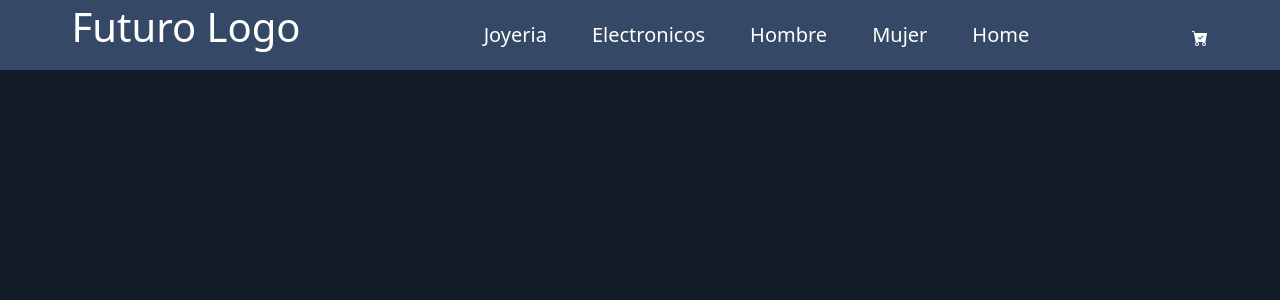
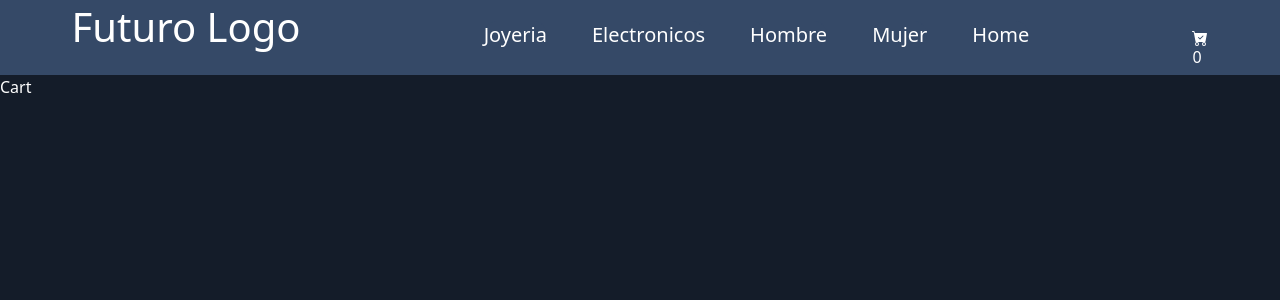
Before and after one commit to NicoCestari/distribuidora, a React (Create React App) app: page /cart in a window 1280 px wide. Shown: the top 300 px of the page. Built offline with nearby package versions, Linux system fonts and the light colour scheme.

Commit message:
Arreglos

```diff
--- a/src/App.js
+++ b/src/App.js
@@ -3,17 +3,22 @@ import ItemListContainer from "./pages/ItemListContainer/ItemListContainer";
 import Navbar from "./pages/NavBar/NavBar";
 import 'bootstrap/dist/css/bootstrap.min.css';
 import ItemDetailContainer from "./pages/ItemDetailContainer/ItemDetailContainer";
+import Cart from "./pages/Cart/Cart";
+import CartProvider from "./Context/CartProvider";
 
 
 function App() {
   return (
     <BrowserRouter>
+      <CartProvider>
         <Navbar />
         <Routes>
           <Route path="/" element={<ItemListContainer />} />
           <Route path="category/:id" element={<ItemListContainer />} />
           <Route path="/item/:id" element={<ItemDetailContainer />} />
+          <Route path="/cart" element={<Cart />} />
         </Routes>
+      </CartProvider>
     </BrowserRouter>
   );
 }
--- a/src/Components/ItemCount/ItemCount.jsx
+++ b/src/Components/ItemCount/ItemCount.jsx
@@ -1,9 +1,7 @@
-import { useState } from "react";
+
 import './styles.css';
 
-const ItemCount = () => {
-  const [ count, setCount] = useState (0);
-  const stock = 25;
+const ItemCount = ({ stock, count, setCount }) => {
 
   const onAdd = () => {
     if (count === stock) return;
--- a/src/Components/ItemDetail/ItemDetail.jsx
+++ b/src/Components/ItemDetail/ItemDetail.jsx
@@ -1,6 +1,25 @@
+import { useState } from 'react';
+import ItemCount from '../ItemCount/ItemCount';
+import { useNavigate } from 'react-router-dom';
 import './styles.css';
+import { useContext } from 'react';
+import { CartContext } from '../../Context/CartContext';
 
 const ItemDetail = ({ itemSelected }) => {
+  const [ count, setCount] = useState (0);
+  const { addItem } = useContext(CartContext);
+  const stock = 5;
+
+  const addToCart = () => {
+    addItem(itemSelected, count);
+  };
+
+
+  const navigate = useNavigate();
+
+  const handleNavigation = () => {
+    navigate('/cart');
+  };
 
   return (
     <div className="detail-container">
@@ -12,6 +31,11 @@ const ItemDetail = ({ itemSelected }) => {
       <div>
         <p className='detail-p'>${itemSelected?.price}</p>
       </div>
+      <div>
+        <button className='btn-btn-primary' onClick={addToCart}>Agregar al carrito</button>
+        <ItemCount count={count} setCount={setCount} stock={stock}/>
+        <button className='btn-btn-primary' onClick={handleNavigation}>Comprar</button>
+      </div>
 
     </div>
   );
--- a/src/Components/ItemDetail/styles.css
+++ b/src/Components/ItemDetail/styles.css
@@ -38,3 +38,8 @@ img {
     max-width: 100px;
     height: auto;
 }
+
+.btn-btn-primary{
+    background-color: #141c29;
+    color: white;
+}
--- /dev/null
+++ b/src/Context/CartContext.js
@@ -0,0 +1,3 @@
+import { createContext } from "react"
+
+export const CartContext = createContext();
--- /dev/null
+++ b/src/Context/CartProvider.js
@@ -0,0 +1,31 @@
+import { useEffect, useState } from "react";
+import { CartContext } from "./CartContext";
+
+
+const CartProvider = ({ children }) => {
+    const [products, setProducts] = useState([]);
+    const [productQuantity, setProductQuantity] = useState(0);
+
+    const addItem = (product, quantity) => {
+        setProducts([
+            ...products, {
+                ...products, quantity
+            },
+        ]);
+
+    };
+    useEffect(() => {
+        setProductQuantity(
+            products.reduce((acc, product) => acc + product.quantity, 0),
+            0
+        );
+    }, [products]);
+
+    return (
+        <CartContext.Provider value={{ products, addItem, productQuantity }}>
+            {children}
+        </CartContext.Provider>
+    );
+};
+
+export default CartProvider;
--- /dev/null
+++ b/src/pages/Cart/Cart.jsx
@@ -0,0 +1,9 @@
+
+
+const Cart = () => {
+  return (
+    <div>Cart</div>
+  );
+};
+
+export default Cart;
--- a/src/pages/ItemListContainer/ItemListContainer.jsx
+++ b/src/pages/ItemListContainer/ItemListContainer.jsx
@@ -1,10 +1,10 @@
 import ItemList from "../../Components/ItemList/ItemList";
-import ItemCount from "../../Components/ItemCount/ItemCount";
+
 
 const ItemListContainer = () => {
   return (
     <div>
-        <ItemCount />
+
         <ItemList />
     </div>
   );
--- a/src/pages/NavBar/NavBar.jsx
+++ b/src/pages/NavBar/NavBar.jsx
@@ -1,8 +1,11 @@
 import './styles.css';
 import CartWidget from '../../Components/CartWidget/CartWidget';
 import { Link } from 'react-router-dom';
+import { useContext } from 'react';
+import { CartContext } from '../../Context/CartContext';
 
 const Navbar = () => {
+    const { productQuantity } = useContext(CartContext);
     return (
         <div className="navbar-container">
             <div>
@@ -27,7 +30,11 @@ const Navbar = () => {
                     </li>
                 </ul>
             </div>
-           <CartWidget />
+            <div>
+                <CartWidget />
+                <h6>{productQuantity}</h6>
+            </div>
+
         </div>
     );
 };
```
Lines whose indentation alone changed are shown as unchanged.
